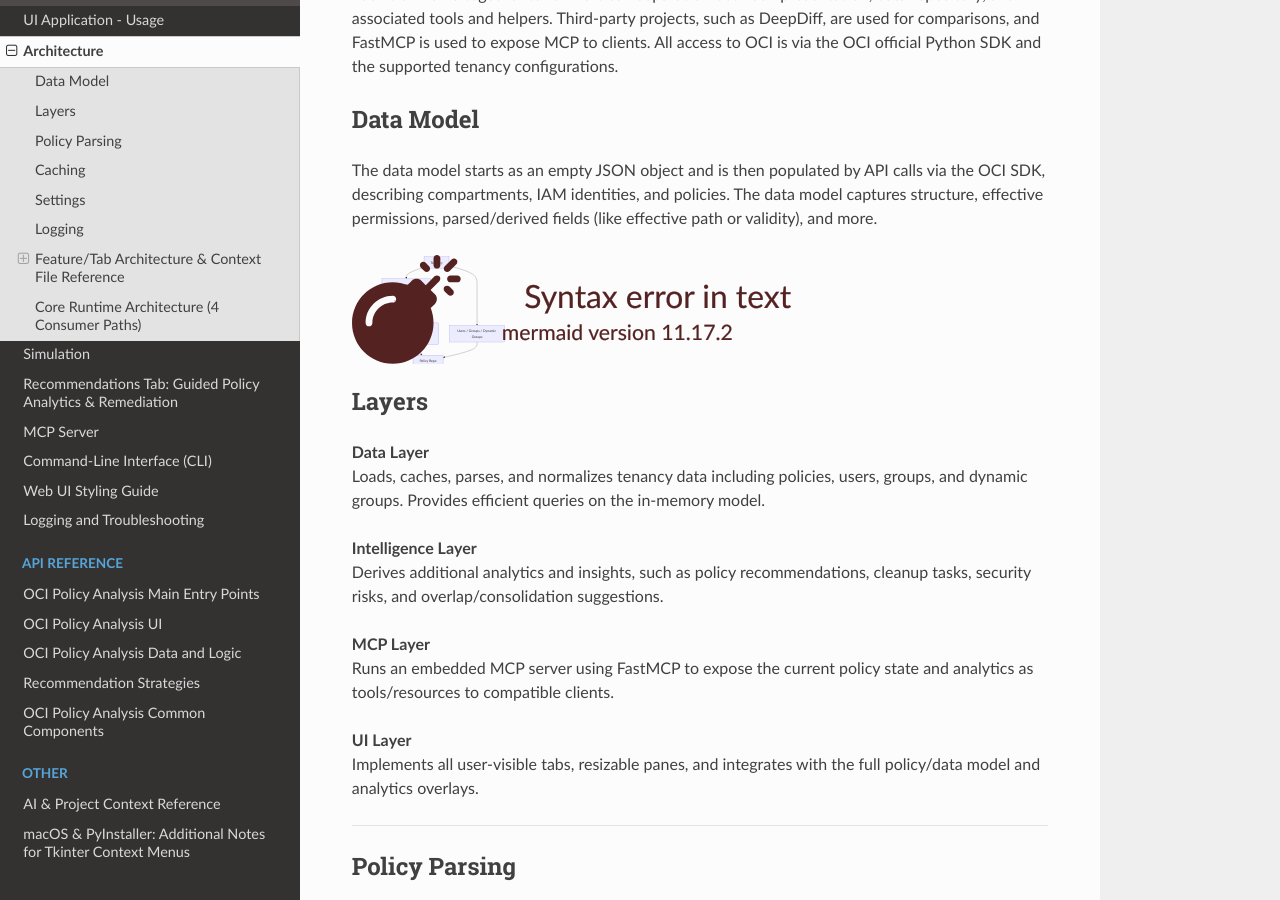
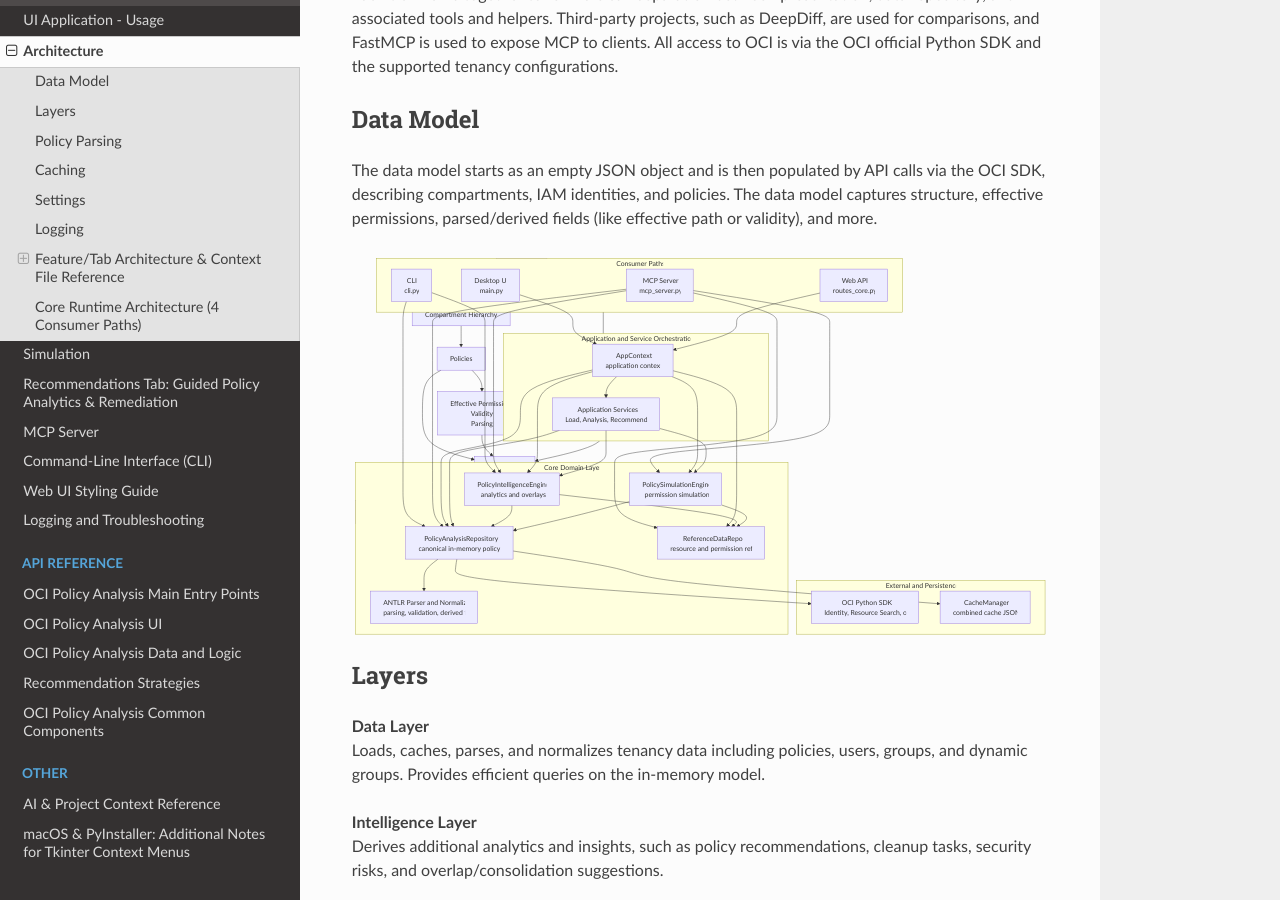
Before and after one commit to agregory999/oci-policy-analysis, a Sphinx documentation site: the page built from docs/source/architecture.md, in a window 1280 px wide and 900 px high, scrolled down 864 px. Built offline with Sphinx 7.4.7 and the Read the Docs theme 3.1.0, drawn with Linux system fonts in a browser that asks for light colours.

Commit message:
docs: Architecture via Mermaid

```diff
--- a/docs/source/architecture.md
+++ b/docs/source/architecture.md
@@ -148,31 +148,31 @@ Each path ultimately converges on shared repository and engine components, with
 flowchart TB
     %% Consumers
     subgraph C[Consumer Paths]
-        UI[Desktop UI\nmain.py]
-        CLI[CLI\ncli.py]
-        WEB[Web API\nFastAPI routes_core.py]
-        MCP[MCP Server\nmcp_server.py]
+        UI["Desktop UI<br/>main.py"]
+        CLI["CLI<br/>cli.py"]
+        WEB["Web API<br/>routes_core.py"]
+        MCP["MCP Server<br/>mcp_server.py"]
     end
 
     %% Application orchestration
-    subgraph A[Application / Service Orchestration]
-        CTX[AppContext\n(application/context.py)]
-        SVC[Application Services\nLoad/Analysis/Recommendations/etc.]
+    subgraph A[Application and Service Orchestration]
+        CTX["AppContext<br/>application context"]
+        SVC["Application Services<br/>Load, Analysis, Recommendations"]
     end
 
     %% Core domain layer
     subgraph D[Core Domain Layer]
-        REPO[PolicyAnalysisRepository\ncanonical in-memory policy + IAM model]
-        REF[ReferenceDataRepo\nresource/permission reference data]
-        INTEL[PolicyIntelligenceEngine\nanalytics + overlays]
-        SIM[PolicySimulationEngine\npermission simulation]
-        PARSER[ANTLR Policy Parser + Normalizer\nparsing/validation/derived fields]
+        REPO["PolicyAnalysisRepository<br/>canonical in-memory policy and IAM model"]
+        REF["ReferenceDataRepo<br/>resource and permission reference data"]
+        INTEL["PolicyIntelligenceEngine<br/>analytics and overlays"]
+        SIM["PolicySimulationEngine<br/>permission simulation"]
+        PARSER["ANTLR Parser and Normalizer<br/>parsing, validation, derived fields"]
     end
 
     %% External/data sources
-    subgraph X[External & Persistence]
-        OCI[OCI Python SDK\nIdentity / Resource Search / etc.]
-        CACHE[CacheManager\ncombined cache JSON]
+    subgraph X[External and Persistence]
+        OCI["OCI Python SDK<br/>Identity, Resource Search, other clients"]
+        CACHE["CacheManager<br/>combined cache JSON"]
     end
 
     UI --> CTX
```
